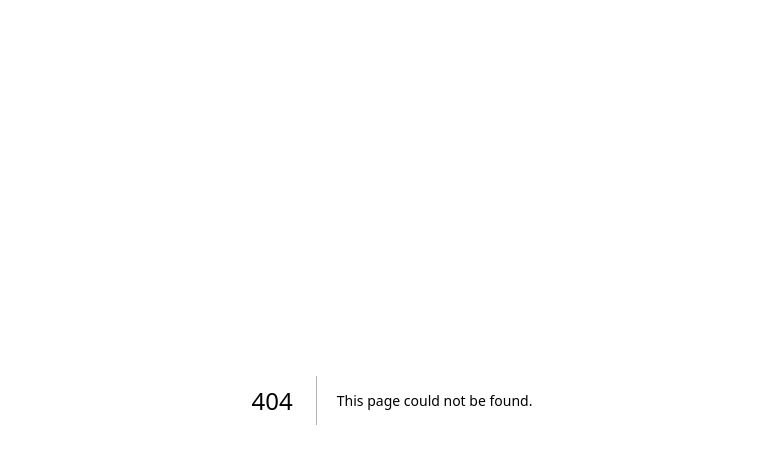
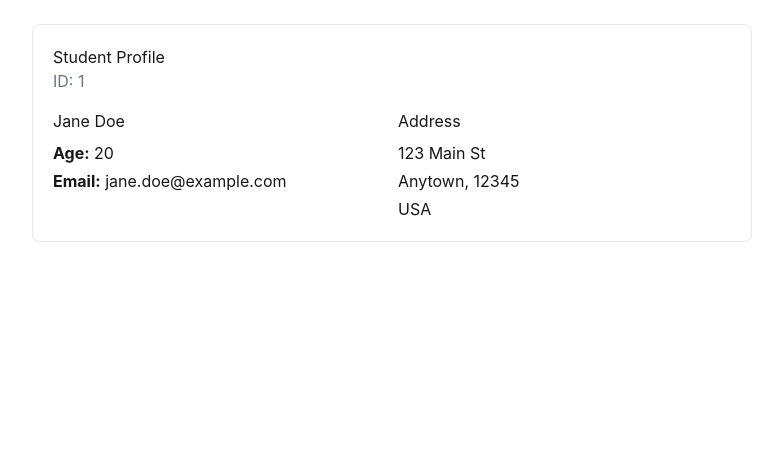
Before and after one commit to LySovanra123/next-prop, a Next.js app: page /student in a window 1280 px wide. Before the commit this address had no page. Shown: the top 464 px of the page, without its empty margins (248-1031 px from the left). Built offline with nearby package versions, Linux system fonts and the light colour scheme.

Commit message:
Initial commit

```diff
--- a/app/layout.tsx
+++ b/app/layout.tsx
@@ -1,16 +1,5 @@
 import type { Metadata } from "next";
-import { Geist, Geist_Mono } from "next/font/google";
 import "./globals.css";
-
-const geistSans = Geist({
-  variable: "--font-geist-sans",
-  subsets: ["latin"],
-});
-
-const geistMono = Geist_Mono({
-  variable: "--font-geist-mono",
-  subsets: ["latin"],
-});
 
 export const metadata: Metadata = {
   title: "Create Next App",
@@ -25,7 +14,7 @@ export default function RootLayout({
   return (
     <html
       lang="en"
-      className={`${geistSans.variable} ${geistMono.variable} h-full antialiased`}
+      className={`h-full antialiased`}
     >
       <body className="min-h-full flex flex-col">{children}</body>
     </html>
--- a/app/page.tsx
+++ b/app/page.tsx
@@ -1,65 +1,5 @@
-import Image from "next/image";
+import Page from "./student/page";
 
 export default function Home() {
-  return (
-    <div className="flex flex-col flex-1 items-center justify-center bg-zinc-50 font-sans dark:bg-black">
-      <main className="flex flex-1 w-full max-w-3xl flex-col items-center justify-between py-32 px-16 bg-white dark:bg-black sm:items-start">
-        <Image
-          className="dark:invert"
-          src="/next.svg"
-          alt="Next.js logo"
-          width={100}
-          height={20}
-          priority
-        />
-        <div className="flex flex-col items-center gap-6 text-center sm:items-start sm:text-left">
-          <h1 className="max-w-xs text-3xl font-semibold leading-10 tracking-tight text-black dark:text-zinc-50">
-            To get started, edit the page.tsx file.
-          </h1>
-          <p className="max-w-md text-lg leading-8 text-zinc-600 dark:text-zinc-400">
-            Looking for a starting point or more instructions? Head over to{" "}
-            <a
-              href="https://vercel.com/templates?framework=next.js&utm_source=create-next-app&utm_medium=appdir-template-tw&utm_campaign=create-next-app"
-              className="font-medium text-zinc-950 dark:text-zinc-50"
-            >
-              Templates
-            </a>{" "}
-            or the{" "}
-            <a
-              href="https://nextjs.org/learn?utm_source=create-next-app&utm_medium=appdir-template-tw&utm_campaign=create-next-app"
-              className="font-medium text-zinc-950 dark:text-zinc-50"
-            >
-              Learning
-            </a>{" "}
-            center.
-          </p>
-        </div>
-        <div className="flex flex-col gap-4 text-base font-medium sm:flex-row">
-          <a
-            className="flex h-12 w-full items-center justify-center gap-2 rounded-full bg-foreground px-5 text-background transition-colors hover:bg-[#383838] dark:hover:bg-[#ccc] md:w-[158px]"
-            href="https://vercel.com/new?utm_source=create-next-app&utm_medium=appdir-template-tw&utm_campaign=create-next-app"
-            target="_blank"
-            rel="noopener noreferrer"
-          >
-            <Image
-              className="dark:invert"
-              src="/vercel.svg"
-              alt="Vercel logomark"
-              width={16}
-              height={16}
-            />
-            Deploy Now
-          </a>
-          <a
-            className="flex h-12 w-full items-center justify-center rounded-full border border-solid border-black/[.08] px-5 transition-colors hover:border-transparent hover:bg-black/[.04] dark:border-white/[.145] dark:hover:bg-[#1a1a1a] md:w-[158px]"
-            href="https://nextjs.org/docs?utm_source=create-next-app&utm_medium=appdir-template-tw&utm_campaign=create-next-app"
-            target="_blank"
-            rel="noopener noreferrer"
-          >
-            Documentation
-          </a>
-        </div>
-      </main>
-    </div>
-  );
+  return <Page/>
 }
--- /dev/null
+++ b/app/student/page.tsx
@@ -0,0 +1,48 @@
+import { studentResponse } from "@/type/student-type"
+
+type Props = {
+    student?: studentResponse
+}
+
+export default function Page({ student }: Props) {
+    const fallback: studentResponse = {
+        id: 1,
+        name: "Jane Doe",
+        age: 20,
+        email: "jane.doe@example.com",
+        address: {
+            street: "123 Main St",
+            city: "Anytown",
+            postalCode: "12345",
+            country: "USA",
+        },
+    }
+
+    const s = student ?? fallback
+
+    return (
+        <main style={{ padding: 24, fontFamily: "Inter, Arial, sans-serif" }}>
+            <article style={{ maxWidth: 720, margin: "0 auto", border: "1px solid #e5e7eb", borderRadius: 8, padding: 20 }}>
+                <header style={{ marginBottom: 16 }}>
+                    <h1 style={{ margin: 0 }}>Student Profile</h1>
+                    <p style={{ margin: 0, color: "#6b7280" }}>ID: {s.id}</p>
+                </header>
+
+                <section style={{ display: "grid", gridTemplateColumns: "1fr 1fr", gap: 12 }}>
+                    <div>
+                        <h2 style={{ margin: "0 0 8px 0" }}>{s.name}</h2>
+                        <p style={{ margin: "0 0 4px 0" }}><strong>Age:</strong> {s.age}</p>
+                        <p style={{ margin: "0 0 4px 0" }}><strong>Email:</strong> {s.email}</p>
+                    </div>
+
+                    <div>
+                        <h3 style={{ margin: "0 0 8px 0" }}>Address</h3>
+                        <p style={{ margin: "0 0 4px 0" }}>{s.address.street}</p>
+                        <p style={{ margin: "0 0 4px 0" }}>{s.address.city}, {s.address.postalCode}</p>
+                        <p style={{ margin: 0 }}>{s.address.country}</p>
+                    </div>
+                </section>
+            </article>
+        </main>
+    )
+}
--- /dev/null
+++ b/type/student-type.tsx
@@ -0,0 +1,12 @@
+export type studentResponse = {
+    id:number;
+    name:string;
+    age:number;
+    email:string;
+    address:{
+        street:string;
+        city:string;
+        postalCode:string;
+        country:string;
+    }
+}
```
